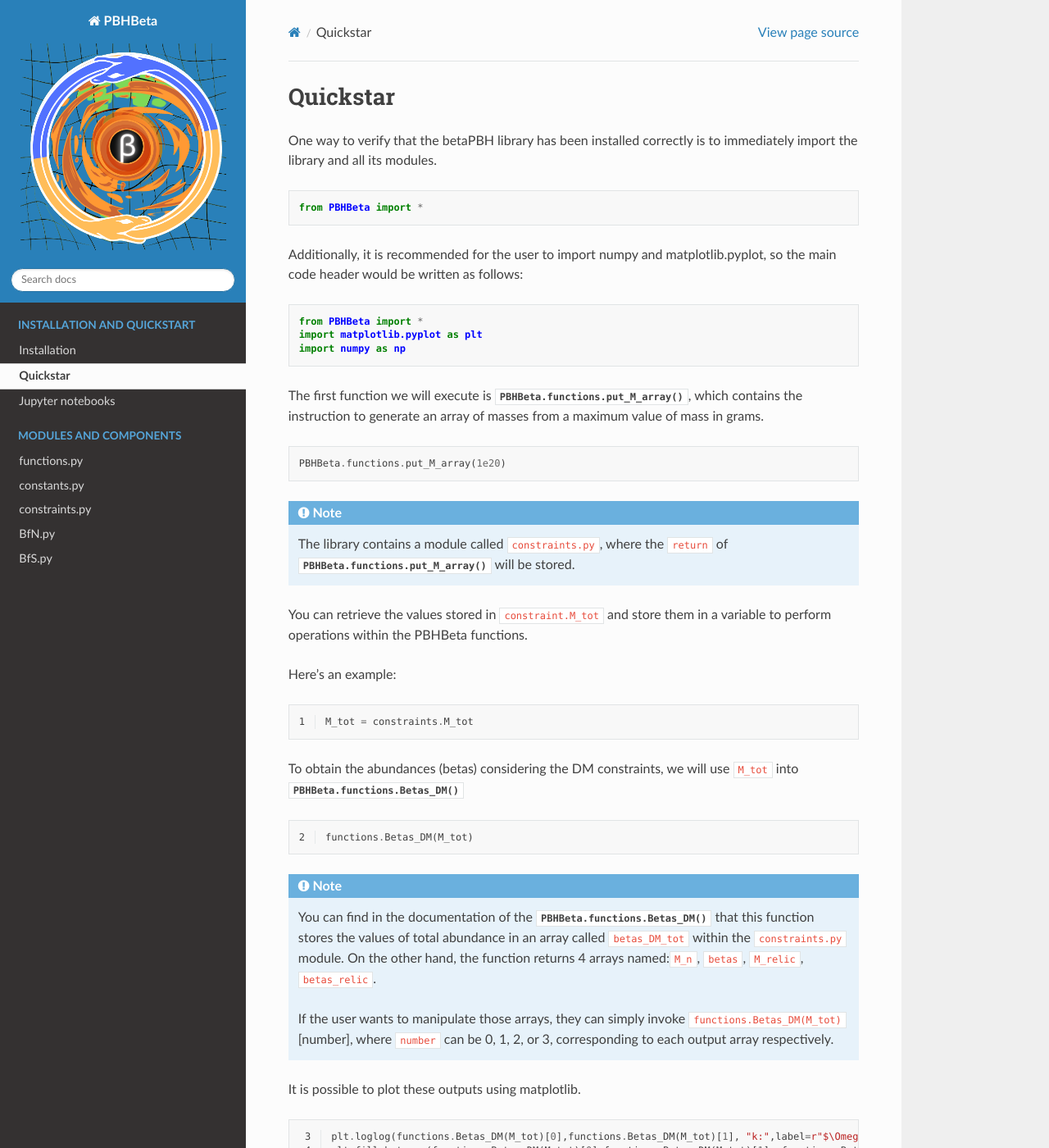
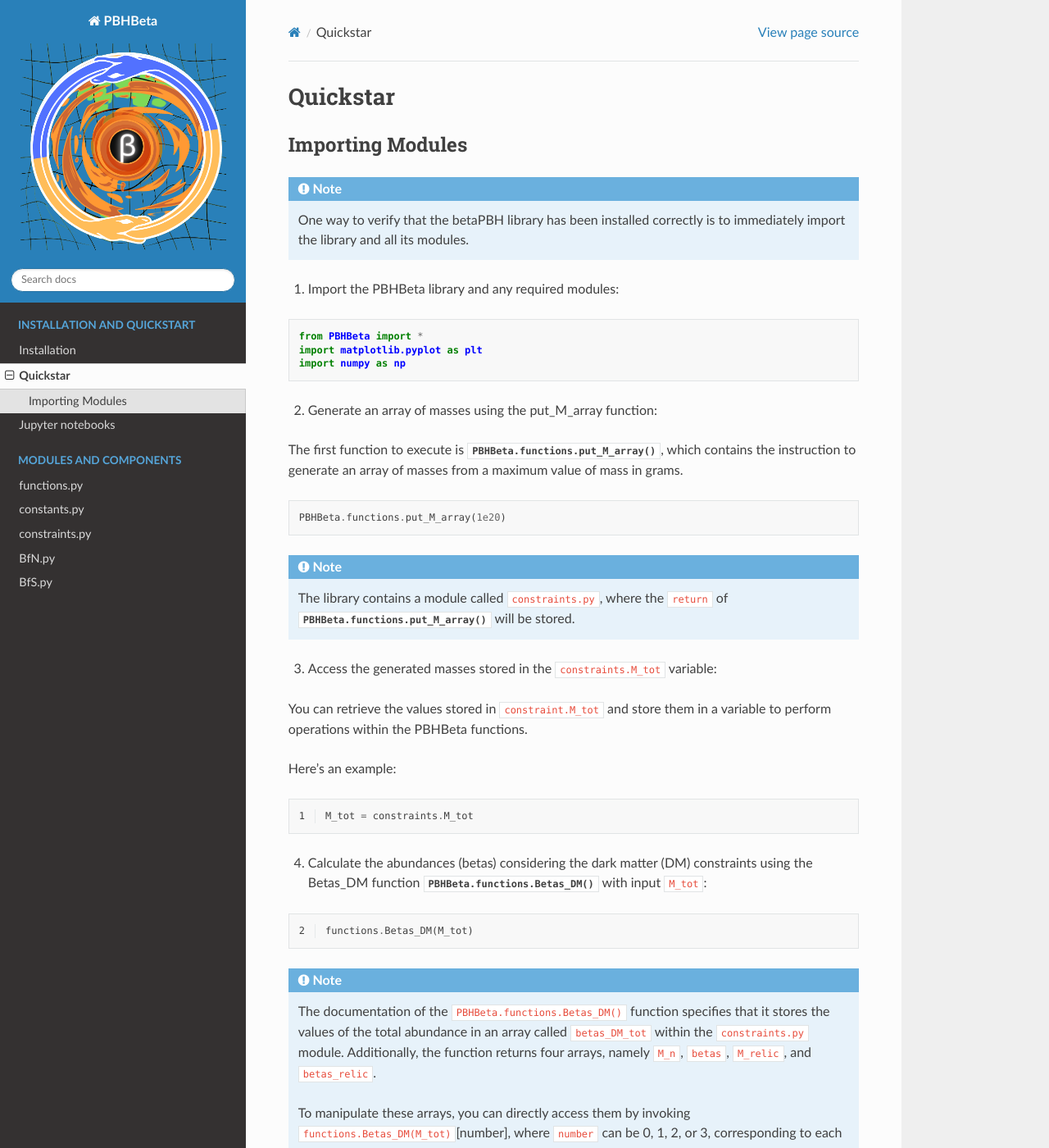
Before and after one commit to TadeoDGAguilar/PBHBeta, a Sphinx documentation site: the page built from docs/Quickstart.md, in a window 1280 px wide and 1400 px high. Shown: the whole window at 82% size. Built offline with Sphinx 7.4.7 and the Read the Docs theme 2.0.0, drawn with Linux system fonts in a browser that asks for light colours; some of the changed text lies outside the part shown.

Commit message:
Update Quickstart.md

````diff
--- a/docs/Quickstart.md
+++ b/docs/Quickstart.md
@@ -1,12 +1,12 @@
 # Quickstar
 
+## Importing Modules
+
+```{note}
 One way to verify that the betaPBH library has been installed correctly is to immediately import the library and all its modules.
-
-```{code-block}
-from PBHBeta import *
 ```
 
-Additionally, it is recommended for the user to import numpy and matplotlib.pyplot, so the main code header would be written as follows:
+1. Import the PBHBeta library and any required modules:
 
 ```{code-block}
 from PBHBeta import *
@@ -14,15 +14,19 @@ import matplotlib.pyplot as plt
 import numpy as np
 ```
 
-The first function we will execute is {py:func}`PBHBeta.functions.put_M_array`, which contains the instruction to generate an array of masses from a maximum value of mass in grams.
+
+2. Generate an array of masses using the put_M_array function:
+
+The first function to execute is {py:func}`PBHBeta.functions.put_M_array`, which contains the instruction to generate an array of masses from a maximum value of mass in grams.
 
 ```{code-block}
 PBHBeta.functions.put_M_array(1e20)
 ```
-
 ```{note}
 The library contains a module called `constraints.py`, where the `return` of {py:func}`PBHBeta.functions.put_M_array` will be stored.
 ```
+
+3. Access the generated masses stored in the `constraints.M_tot` variable:
 
 You can retrieve the values stored in `constraint.M_tot` and store them in a variable to perform operations within the PBHBeta functions.
 
@@ -33,7 +37,7 @@ Here's an example:
 M_tot = constraints.M_tot
 ```
 
-To obtain the abundances (betas) considering the DM constraints, we will use `M_tot` into {py:func}`PBHBeta.functions.Betas_DM()`
+4. Calculate the abundances (betas) considering the dark matter (DM) constraints using the Betas_DM function {py:func}`PBHBeta.functions.Betas_DM()` with input `M_tot`:
 
 ```{code-block} python
 :lineno-start: 2
@@ -41,13 +45,13 @@ functions.Betas_DM(M_tot)
 ```
 
 ```{note}
-You can find in the documentation of the {py:func}`PBHBeta.functions.Betas_DM()` that this function stores the values of total abundance in an array called `betas_DM_tot` within the `constraints.py` module. On the other hand, the function returns 4 arrays named:`M_n`, `betas`, `M_relic`, `betas_relic`.
+The documentation of the `PBHBeta.functions.Betas_DM()` function specifies that it stores the values of the total abundance in an array called `betas_DM_tot` within the `constraints.py` module. Additionally, the function returns four arrays, namely `M_n`, `betas`, `M_relic`, and `betas_relic`.
 
-If the user wants to manipulate those arrays, they can simply invoke `functions.Betas_DM(M_tot)`[number], where `number` can be 0, 1, 2, or 3, corresponding to each output array respectively.
+To manipulate these arrays, you can directly access them by invoking `functions.Betas_DM(M_tot)`[number], where `number` can be 0, 1, 2, or 3, corresponding to each output array respectively.
+
 ```
 
-It is possible to plot these outputs using matplotlib.
-
+5. Plot the calculated abundances using matplotlib:
 
 ```{code-block} python
 :lineno-start: 3
@@ -72,4 +76,4 @@ plt.show()
 :align: center
 ```
 
-If you successfully obtained the example image, congratulations! Now you are ready to use `PBHBeta`.
+Congratulations! You have successfully installed and used `PBHBeta`. You can explore more functionalities and examples in the library's documentation.
````
